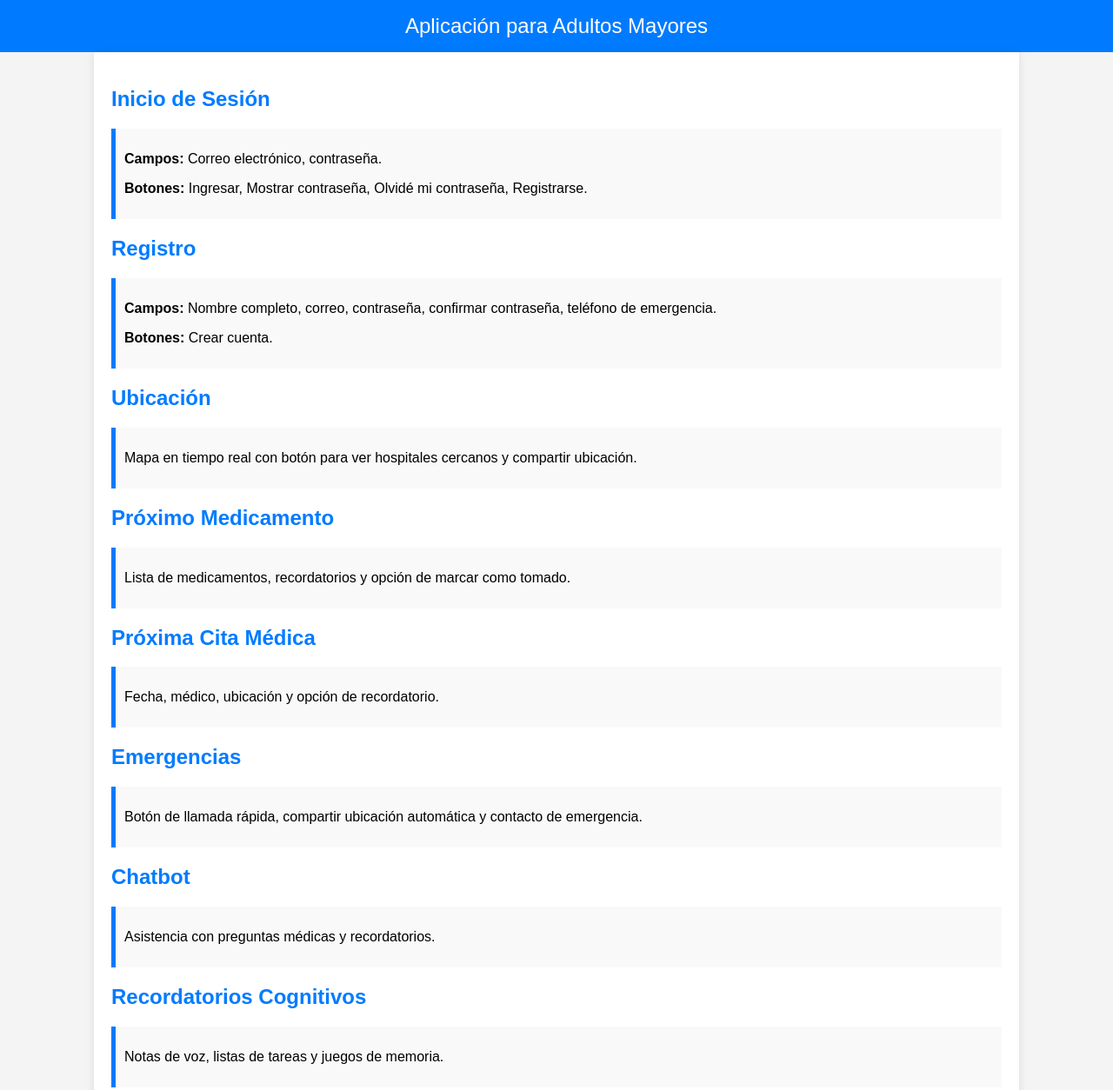
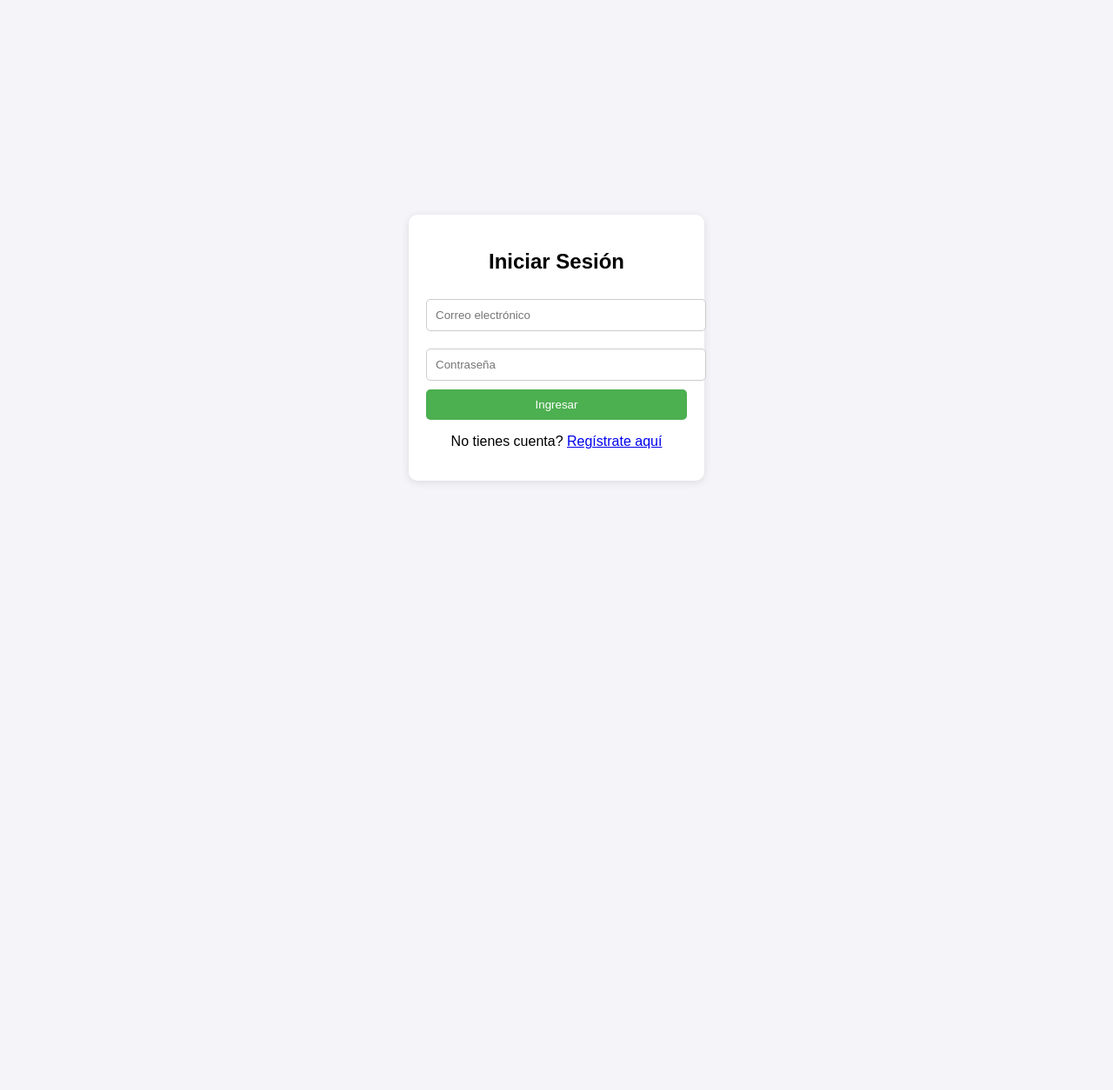
Before and after one commit to Alienangy2004/Salvita-, a plain HTML site: page index.html in a window 1280 px wide. Shown: the top 1254 px of the page at 87% size. After the commit the page ends 800 px from the top, so only its background shows below. Drawn offline with Linux system fonts and the light colour scheme.

Commit message:
Update index.html

```diff
--- a/index.html
+++ b/index.html
@@ -3,96 +3,79 @@
 <head>
     <meta charset="UTF-8">
     <meta name="viewport" content="width=device-width, initial-scale=1.0">
-    <title>App para Adultos Mayores</title>
+    <title>Inicio de Sesión</title>
     <style>
         body {
             font-family: Arial, sans-serif;
+            display: flex;
+            justify-content: center;
+            align-items: center;
+            height: 100vh;
             margin: 0;
-            padding: 0;
-            background-color: #f4f4f4;
-        }
-        header {
-            background-color: #007bff;
-            color: white;
-            text-align: center;
-            padding: 1rem;
-            font-size: 1.5rem;
+            background-color: #f4f4f9;
         }
         .container {
-            width: 80%;
-            margin: auto;
+            background-color: #ffffff;
             padding: 20px;
-            background: white;
-            box-shadow: 0px 0px 10px rgba(0,0,0,0.1);
+            border-radius: 10px;
+            box-shadow: 0 2px 10px rgba(0, 0, 0, 0.1);
+            width: 300px;
         }
         h2 {
-            color: #007bff;
+            text-align: center;
         }
-        .section {
-            margin-bottom: 20px;
+        input {
+            width: 100%;
             padding: 10px;
-            border-left: 5px solid #007bff;
-            background: #f9f9f9;
+            margin: 10px 0;
+            border-radius: 5px;
+            border: 1px solid #ccc;
         }
-        footer {
+        button {
+            width: 100%;
+            padding: 10px;
+            background-color: #4CAF50;
+            color: white;
+            border: none;
+            border-radius: 5px;
+            cursor: pointer;
+        }
+        button:hover {
+            background-color: #45a049;
+        }
+        .link {
             text-align: center;
-            padding: 10px;
-            background: #007bff;
-            color: white;
-            margin-top: 20px;
+            margin-top: 10px;
         }
     </style>
 </head>
 <body>
-    <header>Aplicación para Adultos Mayores</header>
     <div class="container">
-        <h2>Inicio de Sesión</h2>
-        <div class="section">
-            <p><strong>Campos:</strong> Correo electrónico, contraseña.</p>
-            <p><strong>Botones:</strong> Ingresar, Mostrar contraseña, Olvidé mi contraseña, Registrarse.</p>
-        </div>
-
-        <h2>Registro</h2>
-        <div class="section">
-            <p><strong>Campos:</strong> Nombre completo, correo, contraseña, confirmar contraseña, teléfono de emergencia.</p>
-            <p><strong>Botones:</strong> Crear cuenta.</p>
-        </div>
-
-        <h2>Ubicación</h2>
-        <div class="section">
-            <p>Mapa en tiempo real con botón para ver hospitales cercanos y compartir ubicación.</p>
-        </div>
-
-        <h2>Próximo Medicamento</h2>
-        <div class="section">
-            <p>Lista de medicamentos, recordatorios y opción de marcar como tomado.</p>
-        </div>
-
-        <h2>Próxima Cita Médica</h2>
-        <div class="section">
-            <p>Fecha, médico, ubicación y opción de recordatorio.</p>
-        </div>
-
-        <h2>Emergencias</h2>
-        <div class="section">
-            <p>Botón de llamada rápida, compartir ubicación automática y contacto de emergencia.</p>
-        </div>
-
-        <h2>Chatbot</h2>
-        <div class="section">
-            <p>Asistencia con preguntas médicas y recordatorios.</p>
-        </div>
-
-        <h2>Recordatorios Cognitivos</h2>
-        <div class="section">
-            <p>Notas de voz, listas de tareas y juegos de memoria.</p>
-        </div>
-
-        <h2>Comunicación Fácil</h2>
-        <div class="section">
-            <p>Opciones para llamadas rápidas, videollamadas y mensajes de voz.</p>
+        <h2>Iniciar Sesión</h2>
+        <form id="loginForm">
+            <input type="email" id="email" placeholder="Correo electrónico" required>
+            <input type="password" id="password" placeholder="Contraseña" required>
+            <button type="submit">Ingresar</button>
+        </form>
+        <div class="link">
+            <p>No tienes cuenta? <a href="register.html">Regístrate aquí</a></p>
         </div>
     </div>
-    <footer>Desarrollado para mejorar la calidad de vida de los adultos mayores.</footer>
+
+    <script>
+        document.getElementById('loginForm').addEventListener('submit', function(e) {
+            e.preventDefault();
+            // Simulamos la verificación del usuario
+            const email = document.getElementById('email').value;
+            const password = document.getElementById('password').value;
+
+            if (email && password) {
+                // Si la información es correcta, redirigimos al menú principal
+                window.location.href = 'main.html';
+            } else {
+                alert('Por favor, ingresa tu correo y contraseña.');
+            }
+        });
+    </script>
 </body>
 </html>
```
